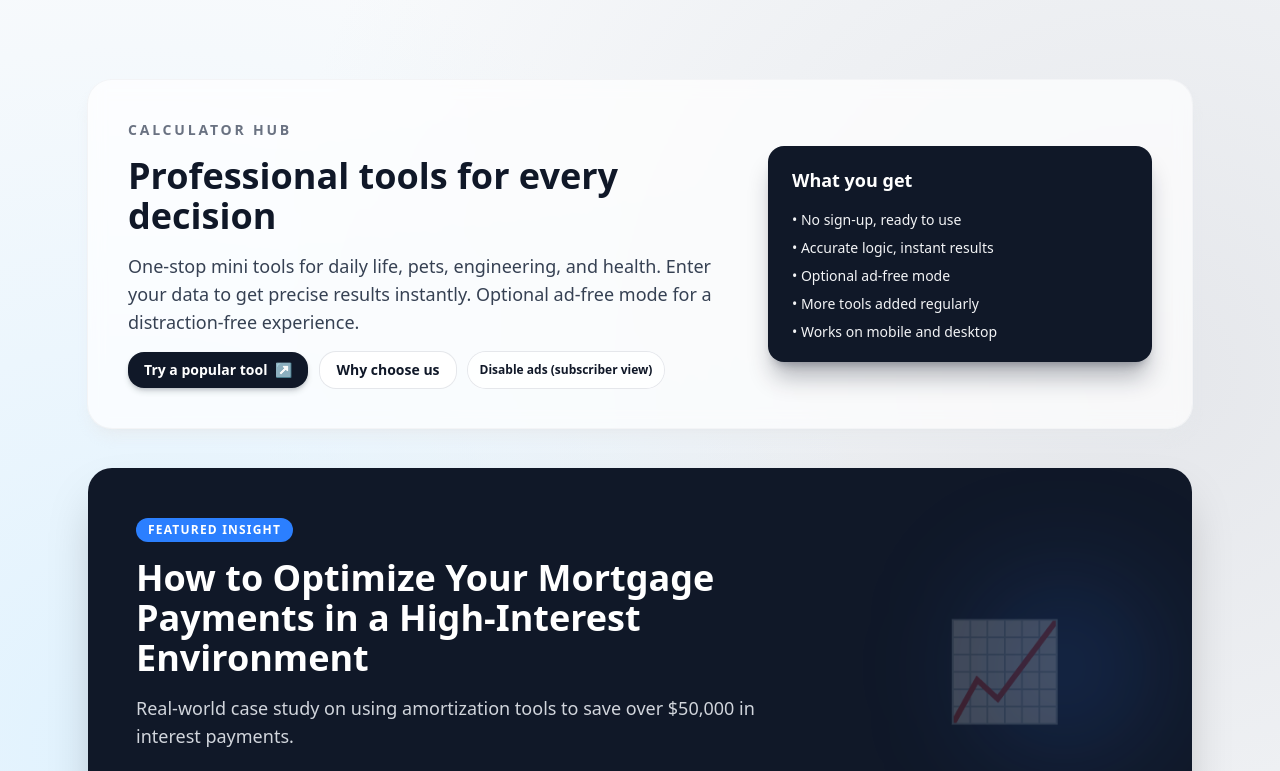
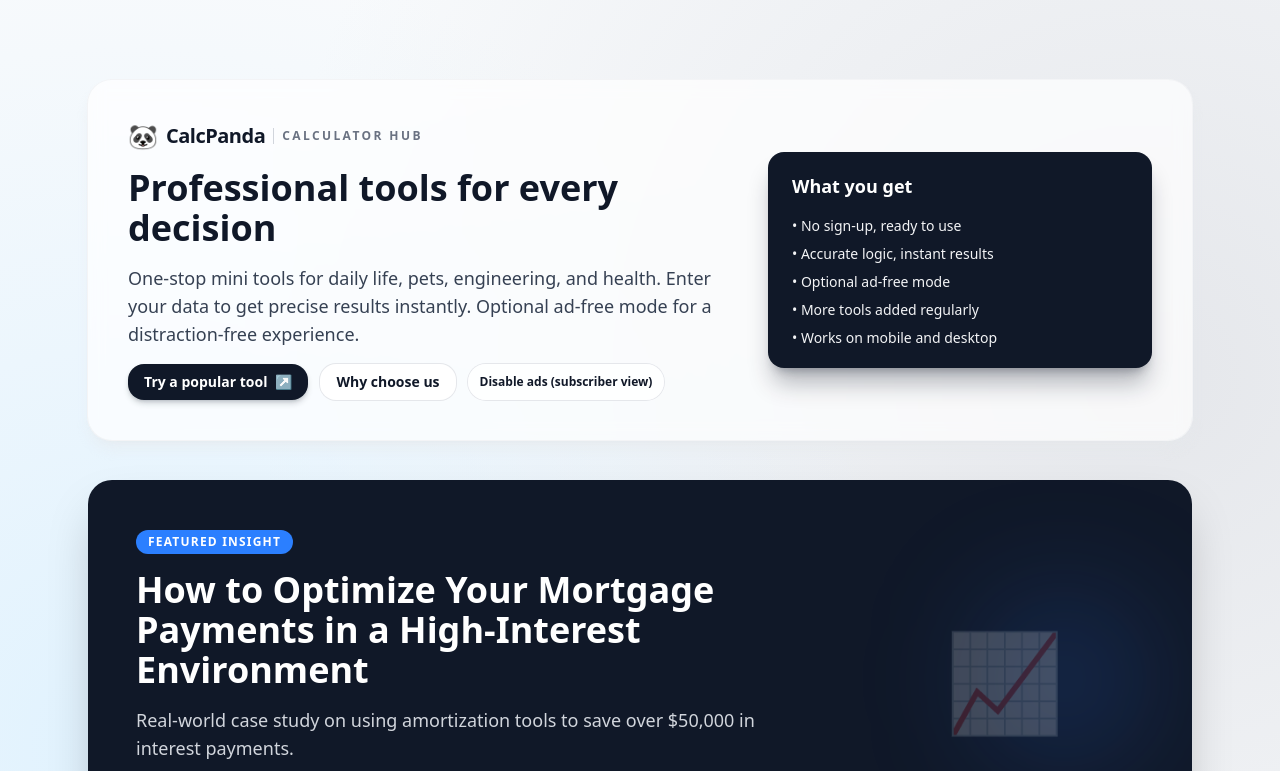
Before and after one commit to howell623-lang/saas-calculator, a Next.js app in the folder app/: page / in a window 1280 px wide. Shown: the top 771 px of the page. Built offline with nearby package versions, Linux system fonts and the light colour scheme.

Commit message:
style: optimize branding with panda logo and CalcPanda title

```diff
--- a/app/src/app/page.tsx
+++ b/app/src/app/page.tsx
@@ -11,9 +11,16 @@ export default function Home() {
     <div className="mx-auto flex min-h-screen max-w-6xl flex-col gap-10 px-6 py-16 md:py-20">
       <header className="flex flex-col gap-6 rounded-3xl bg-white/70 p-10 shadow-lg shadow-gray-200/60 ring-1 ring-gray-100 backdrop-blur-sm md:flex-row md:items-center md:justify-between">
         <div className="space-y-4">
-          <p className="text-sm font-semibold uppercase tracking-[0.2em] text-gray-500">
-            Calculator Hub
-          </p>
+          <div className="flex items-center gap-2">
+            <span className="text-2xl" role="img" aria-label="Panda logo">🐼</span>
+            <p className="text-xl font-bold tracking-tight text-gray-900">
+              CalcPanda
+            </p>
+            <span className="h-4 w-px bg-gray-300" />
+            <p className="text-xs font-semibold uppercase tracking-[0.2em] text-gray-500">
+              Calculator Hub
+            </p>
+          </div>
           <h1 className="text-3xl font-semibold text-gray-900 sm:text-4xl">
             Professional tools for every decision
           </h1>
```
